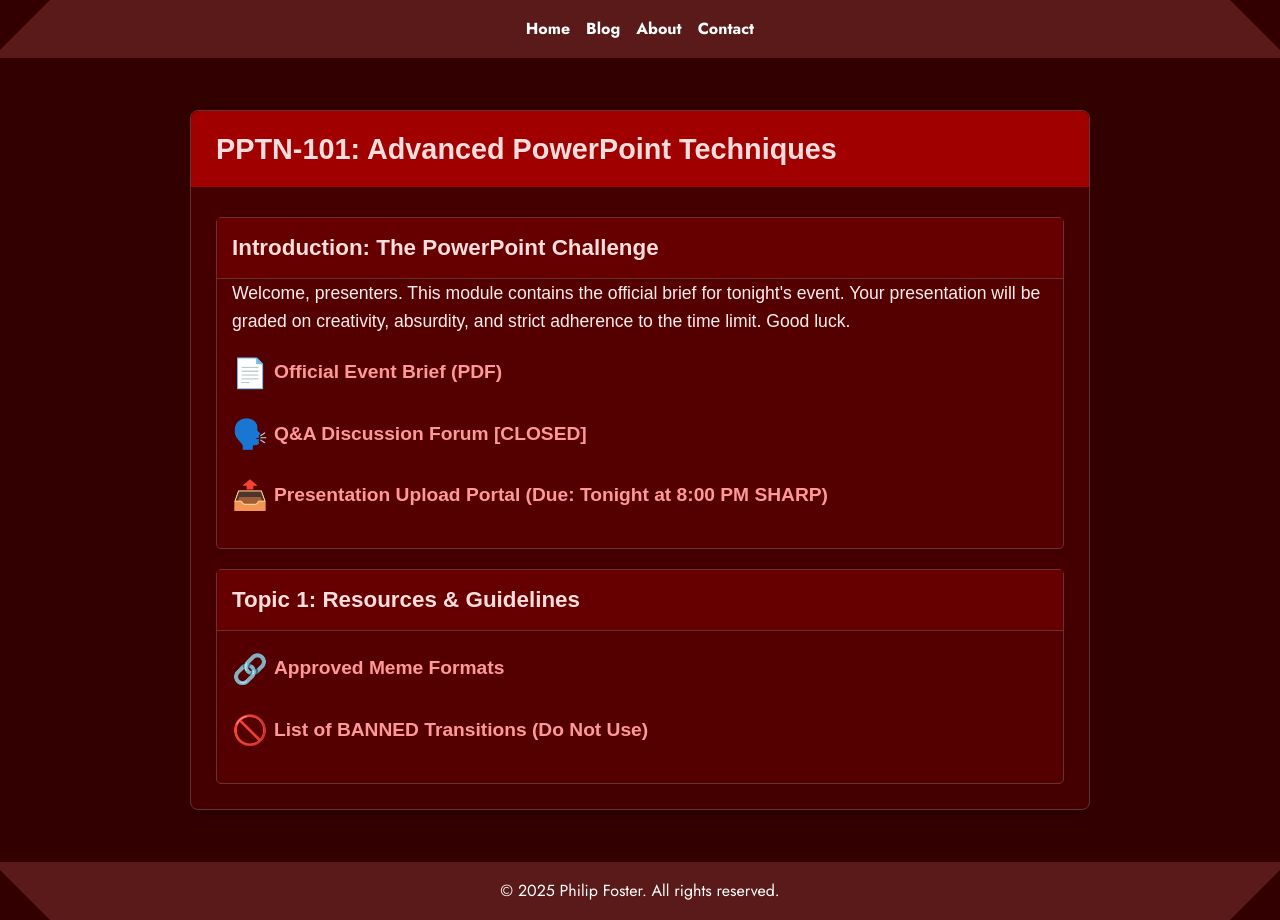
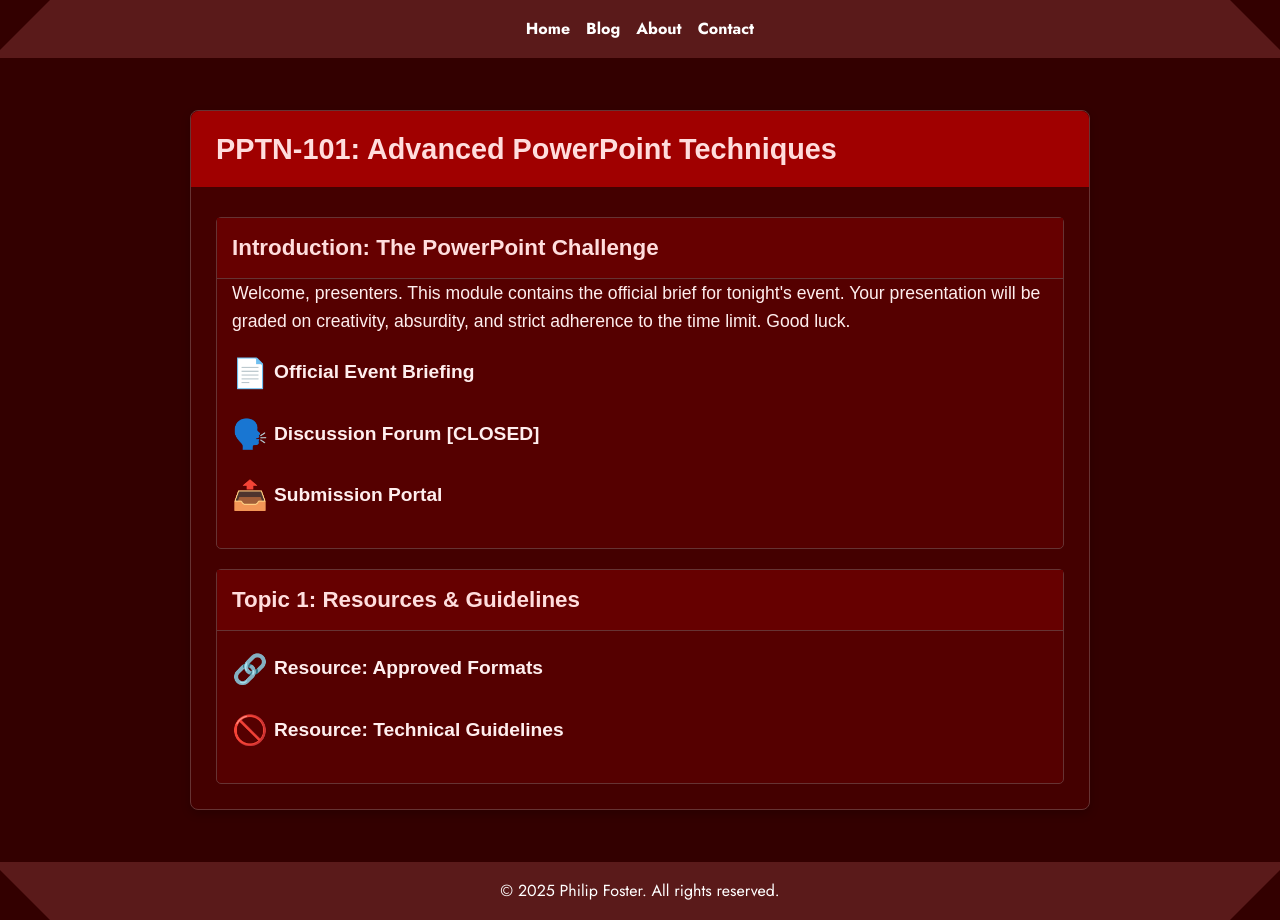
Before and after one commit to PipCraft/PipCraft.github.io, a Jekyll site: the page built from Powerpoint.md, in a window 1280 px wide. Built offline with Jekyll 4.4.1, drawn with Linux system fonts in a browser that asks for light colours; part of the change alters nothing that is shown.

Commit message:
Update Powerpoint.md

```diff
--- a/Powerpoint.md
+++ b/Powerpoint.md
@@ -23,15 +23,15 @@ permalink: /powerpoint/
       <ul class="moodle-activities">
         <li>
           <span class="m-icon">📄</span>
-          <a href="#" onclick="return false;">Official Event Brief (PDF)</a>
+          <span class="activity-text">Official Event Briefing</span>
         </li>
         <li>
           <span class="m-icon">🗣️</span>
-          <a href="#" onclick="return false;">Q&A Discussion Forum [CLOSED]</a>
+          <span class="activity-text">Discussion Forum [CLOSED]</span>
         </li>
         <li>
           <span class="m-icon">📤</span>
-          <a href="#" onclick="return false;">Presentation Upload Portal (Due: Tonight at 8:00 PM SHARP)</a>
+          <span class="activity-text">Submission Portal</span>
         </li>
       </ul>
 
@@ -41,14 +41,15 @@ permalink: /powerpoint/
       <h2 class="topic-title">
         Topic 1: Resources & Guidelines
       </h2>
+
       <ul class="moodle-activities">
         <li>
           <span class="m-icon">🔗</span>
-          <a href="#" onclick="return false;">Approved Meme Formats</a>
+          <span class="activity-text">Resource: Approved Formats</span>
         </li>
         <li>
           <span class="m-icon">🚫</span>
-          <a href="#" onclick="return false;">List of BANNED Transitions (Do Not Use)</a>
+          <span class="activity-text">Resource: Technical Guidelines</span>
         </li>
       </ul>
     </div>
@@ -59,27 +60,24 @@ permalink: /powerpoint/
 
 
 <style>
-  /* Apply dark red to the whole page background */
   body {
     background-color: #330000;
   }
 
-  /* Main Moodle container */
   #moodle-container {
     font-family: Arial, "Helvetica Neue", Helvetica, sans-serif;
     max-width: 900px;
     margin: 20px auto;
-    border: 1px solid #663333; /* Darker red border */
+    border: 1px solid #663333;
     border-radius: 8px;
-    background-color: #440000; /* Slightly lighter red for the main box */
+    background-color: #440000;
     box-shadow: 0 4px 10px rgba(0,0,0,0.2);
-    color: #FFEEEE; /* Default text color is now light */
+    color: #FFEEEE;
   }
 
-  /* The header bar, now using your accent red */
   #moodle-header {
-    background-color: #A00000; /* Your accent red */
-    color: #FFDDDD; /* Light text */
+    background-color: #A00000;
+    color: #FFDDDD;
     padding: 15px 25px;
     border-radius: 8px 8px 0 0;
   }
@@ -89,21 +87,19 @@ permalink: /powerpoint/
     font-size: 1.8em;
   }
 
-  /* Main content area */
   #moodle-content {
     padding: 10px 25px 25px 25px;
   }
 
-  /* A single topic block */
   .moodle-topic {
     border: 1px solid #663333;
-    background-color: #550000; /* A slightly different red for contrast */
+    background-color: #550000;
     border-radius: 5px;
     margin-top: 20px;
   }
 
   .topic-title {
-    background-color: #660000; /* Dark red header for the topic */
+    background-color: #660000;
     padding: 12px 15px;
     margin: 0;
     font-size: 1.4em;
@@ -117,7 +113,6 @@ permalink: /powerpoint/
     font-size: 1.1em;
   }
 
-  /* The list of "activities" (links) */
   .moodle-activities {
     list-style: none;
     padding: 15px;
@@ -138,13 +133,10 @@ permalink: /powerpoint/
     text-align: center;
   }
 
-  .moodle-activities a {
-    text-decoration: none;
-    color: #FF9999; /* A brighter, clickable-looking red */
-    font-weight: 600;
-  }
-
-  .moodle-activities a:hover {
-    text-decoration: underline;
+  /* NEW: This CSS now targets the <span> tag instead of <a> */
+  .activity-text {
+    color: #FFEEEE; /* Standard text color */
+    font-weight: 600; /* Still looks important, like a title */
+    cursor: default;  /* Ensures the cursor doesn't look like a link */
   }
 </style>
```
